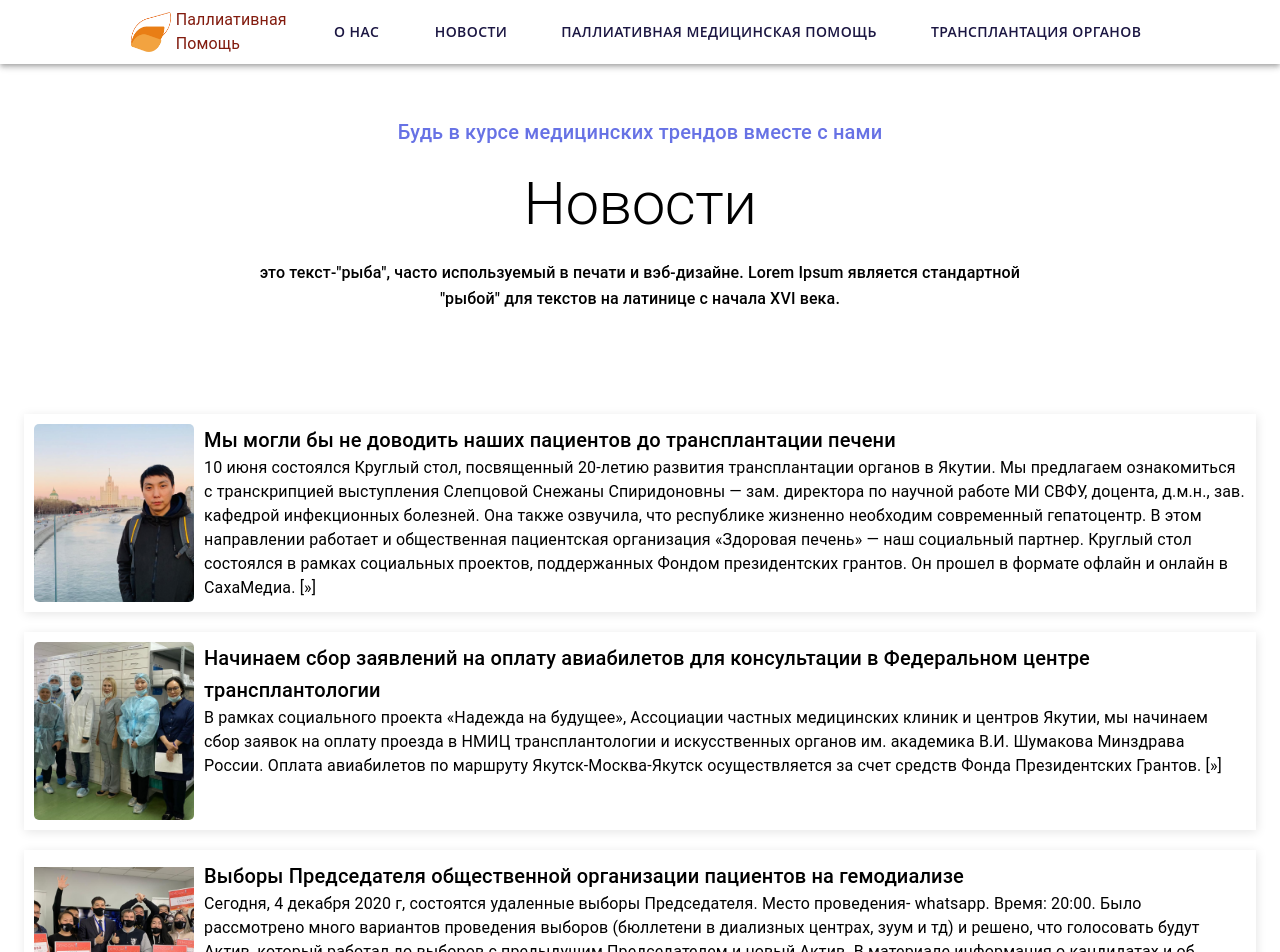
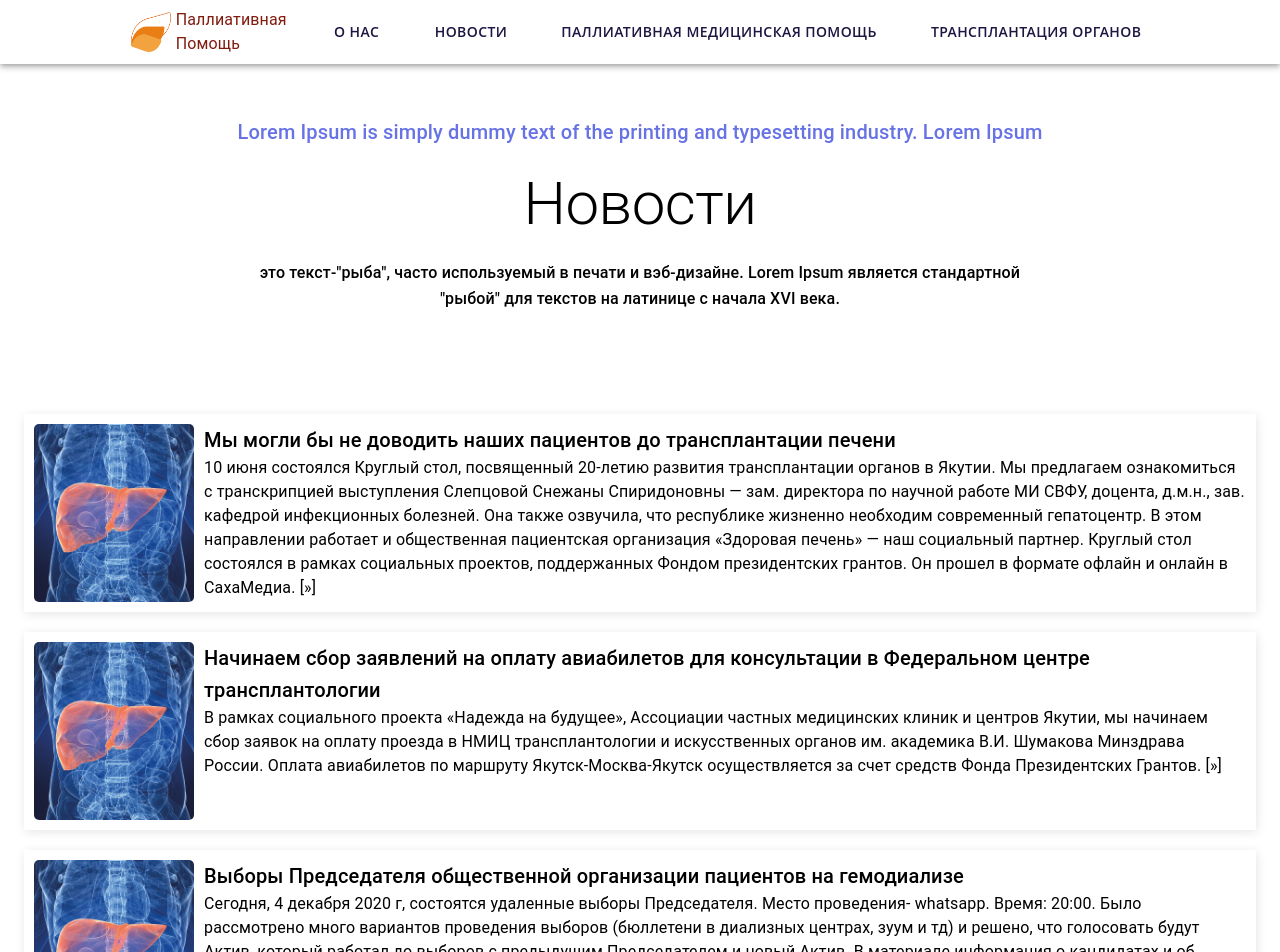
Before and after one commit to mrmainly/liver-service, a React (Create React App) app: page /news in a window 1280 px wide. Shown: the top 952 px of the page. Built offline with nearby package versions, Linux system fonts and the light colour scheme.

Commit message:
fixed submenu and changed photos in news and text

```diff
--- a/src/components/card/CardCustom.js
+++ b/src/components/card/CardCustom.js
@@ -1,4 +1,4 @@
-import React, { useState } from 'react';
+import React from 'react';
 import { makeStyles } from '@material-ui/core/styles';
 import { Box, Typography, CardMedia, CardActionArea } from '@material-ui/core'
 import { useNavigate } from 'react-router-dom';
@@ -45,7 +45,6 @@
     },
 }));
 const Card = ({ img, description, title, id }) => {
-    const [showElem, setShowElem] = useState(false)
     const classes = useStyles();
     const navigate = useNavigate()
 
--- a/src/components/layout/Header.js
+++ b/src/components/layout/Header.js
@@ -16,7 +16,7 @@
 import { DispatchContext } from "../../store";
 import { Link } from 'react-router-dom'
 
-const useStyles = makeStyles(() => ({
+const useStyles = makeStyles((theme) => ({
     header: {
         backgroundColor: "white",
         "@media (max-width: 900px)": {
@@ -34,7 +34,13 @@
         fontWeight: 600,
         size: "18px",
         marginLeft: "38px",
-        color: '#1B1642'
+        color: '#1B1642',
+        [theme.breakpoints.down('md')]: {
+            marginTop: 10,
+            marginLeft: 0,
+            border: '1px solid black',
+            fontSize: 12
+        },
     },
     toolbar: {
         display: "flex",
@@ -42,20 +48,27 @@
         alignItems: 'center'
     },
     drawerContainer: {
-        padding: "20px 30px",
         color: '#1B1642',
-        height: '100%'
+        height: '100%',
+        width: 250
     },
     linkStyle: {
         textDecoration: 'none',
         color: 'black'
+    },
+    menuStyle: {
+        display: 'flex',
+        [theme.breakpoints.down('md')]: {
+            flexDirection: 'column',
+            padding: 20
+        },
     }
 }));
 
 export default function Header() {
-    const { header, menuButton, toolbar, drawerContainer, linkStyle } = useStyles();
-    const [anchorEl, setAnchorEl] = React.useState(false)
-    const [openStatus, setOpenStatus] = React.useState(false)
+    const { header, menuButton, toolbar, drawerContainer, linkStyle, menuStyle } = useStyles();
+    const [anchorEl, setAnchorEl] = React.useState(null)
+    const [openStatus, setOpenStatus] = React.useState(null)
     const dispatch = useContext(DispatchContext)
     const navigate = useNavigate()
     const headersData = [
@@ -86,7 +99,7 @@
 
     useEffect(() => {
         const setResponsiveness = () => {
-            return window.innerWidth < 1180
+            return window.innerWidth < 1279
                 ? setState((prevState) => ({ ...prevState, mobileView: true }))
                 : setState((prevState) => ({ ...prevState, mobileView: false }));
         };
@@ -135,17 +148,7 @@
     const getDrawerChoices = () => {
         return (
             <div style={{ display: 'flex', flexDirection: 'column' }}>
-                {headersData.map((item, index) => {
-                    return (
-                        <Button
-                            className={menuButton}
-                            onClick={() => item.type ? navigate(item.href) : setAnchorEl(true)}
-                            key={index}
-                        >
-                            {item.label}
-                        </Button>
-                    );
-                })}
+                {getMenuButtons()}
             </div>
         )
     };
@@ -160,12 +163,14 @@
     );
     const getMenuButtons = () => {
         return (
-            <div style={{ display: 'flex' }}>
+            <div className={menuStyle}>
                 {headersData.map((item, index) => {
                     return (
                         <Button
+                            aria-controls="simple-menu"
+                            aria-haspopup="true"
                             className={menuButton}
-                            onClick={() => item.href ? navigate(item.href) : item.state(true)}
+                            onClick={(e) => item.href ? navigate(item.href) : item.state(e.currentTarget)}
                             key={index}
                         >
                             {item.label}
@@ -176,8 +181,9 @@
                     id="simple-menu"
                     anchorEl={anchorEl}
                     keepMounted
-                    open={anchorEl}
+                    open={Boolean(anchorEl)}
                     onClose={() => setAnchorEl(false)}
+                    style={{ marginTop: 20 }}
                 >
                     <Link to="/sister-care" className={linkStyle}>
                         <MenuItem >Отделение сестринского ухода</MenuItem>
@@ -193,8 +199,9 @@
                     id="simple-menu"
                     anchorEl={openStatus}
                     keepMounted
-                    open={openStatus}
+                    open={Boolean(openStatus)}
                     onClose={() => setOpenStatus(false)}
+                    style={{ marginTop: 20 }}
                 >
                     <Link to="/bud-page" className={linkStyle}>
                         <MenuItem>Трансплантация почки</MenuItem>
--- a/src/pages/news/components/FirstBlog.js
+++ b/src/pages/news/components/FirstBlog.js
@@ -24,7 +24,7 @@
     return (
         <Box className={classes.container}>
             <div style={{ display: 'flex', justifyContent: 'center', alignItems: 'center', flexDirection: 'column' }}>
-                <Typography variant="h6" style={{ color: '#6772E5', textAlign: 'center', paddingBottom: 20 }}>Будь в курсе медицинских трендов вместе с нами</Typography>
+                <Typography variant="h6" style={{ color: '#6772E5', textAlign: 'center', paddingBottom: 20 }}>Lorem Ipsum is simply dummy text of the printing and typesetting industry. Lorem Ipsum</Typography>
                 <Typography variant="h2" >Новости</Typography>
                 <Grid item style={{ textAlign: 'center' }} lg={8} sm={12} md={8} xl={8} xs={12}>
                     <Typography style={{ fontSize: 16, marginTop: 20 }} variant="h6">это текст-"рыба", часто используемый в печати и вэб-дизайне. Lorem Ipsum является стандартной "рыбой" для текстов на латинице с начала XVI века.</Typography>
--- a/src/pages/news/components/TeamCardBlog.js
+++ b/src/pages/news/components/TeamCardBlog.js
@@ -16,31 +16,31 @@
     const classes = useStyles()
     const object = [
         {
-            img: '/image/Element/201.png',
+            img: '/image/Element/kreatin.jpg',
             description: '10 июня состоялся Круглый стол, посвященный 20-летию развития трансплантации органов в Якутии. Мы предлагаем ознакомиться с транскрипцией выступления Слепцовой Снежаны Спиридоновны — зам. директора по научной работе МИ СВФУ, доцента, д.м.н., зав. кафедрой инфекционных болезней. Она также озвучила, что республике жизненно необходим современный гепатоцентр. В этом направлении работает и общественная пациентская организация «Здоровая печень» — наш социальный партнер. Круглый стол состоялся в рамках социальных проектов, поддержанных Фондом президентских грантов. Он прошел в формате офлайн и онлайн в СахаМедиа.  [»]',
             title: 'Мы могли бы не доводить наших пациентов до трансплантации печени',
             id: '1'
         },
         {
-            img: '/image/Element/127.png',
+            img: '/image/Element/kreatin.jpg',
             description: 'В рамках социального проекта «Надежда на будущее», Ассоциации частных медицинских клиник и центров Якутии, мы начинаем сбор заявок на оплату проезда в НМИЦ трансплантологии и искусственных органов им. академика В.И. Шумакова Минздрава России. Оплата авиабилетов по маршруту Якутск-Москва-Якутск осуществляется за счет средств Фонда Президентских Грантов.  [»]',
             title: 'Начинаем сбор заявлений на оплату авиабилетов для консультации в Федеральном центре трансплантологии',
             id: '2'
         },
         {
-            img: '/image/Element/262.png',
+            img: '/image/Element/kreatin.jpg',
             description: 'Сегодня, 4 декабря 2020 г, состоятся удаленные выборы Председателя. Место проведения- whatsapp. Время: 20:00. Было рассмотрено много вариантов проведения выборов (бюллетени в диализных центрах, зуум и тд) и решено, что голосовать будут Актив, который работал до выборов с предыдущим Председателем и новый Актив. В материале информация о кандидатах и об Активе.  [»]',
             title: 'Выборы Председателя общественной организации пациентов на гемодиализе',
             id: '3'
         },
         {
-            img: '/image/Element/262.png',
+            img: '/image/Element/kreatin.jpg',
             description: 'Сегодня, 4 декабря 2020 г, состоятся удаленные выборы Председателя. Место проведения- whatsapp. Время: 20:00. Было рассмотрено много вариантов проведения выборов (бюллетени в диализных центрах, зуум и тд) и решено, что голосовать будут Актив, который работал до выборов с предыдущим Председателем и новый Актив. В материале информация о кандидатах и об Активе.  [»]',
             title: 'Выборы Председателя общественной организации пациентов на гемодиализе',
             id: '3'
         },
         {
-            img: '/image/Element/262.png',
+            img: '/image/Element/kreatin.jpg',
             description: 'Сегодня, 4 декабря 2020 г, состоятся удаленные выборы Председателя. Место проведения- whatsapp. Время: 20:00. Было рассмотрено много вариантов проведения выборов (бюллетени в диализных центрах, зуум и тд) и решено, что голосовать будут Актив, который работал до выборов с предыдущим Председателем и новый Актив. В материале информация о кандидатах и об Активе.  [»]',
             title: 'Выборы Председателя общественной организации пациентов на гемодиализе',
             id: '3'
--- a/src/pages/news/newsInside.js
+++ b/src/pages/news/newsInside.js
@@ -19,9 +19,9 @@
 const BlogInside = () => {
     const classes = useStyles()
     const Information = [
-        'В декабре 2020 года из-за сложной эпидемиологической обстановки Demo Day IV потока Акселератора Б8 был проведен в онлайн-формате. В рамках 4 батча акселератора из 53 заявленных проектов в 1-й этап было отобрано 16 команда. Нашей команде удалось пройти отбор во 2-ой этап акселерации. Всего было отобрано 6 команд.',
-        'Всем шести командам-выпускникам подарили фирменный мерч акселератора, а также финансирование от Фонда развития инноваций РС(Я) на 22 тысячи долларов на продвижение проектов.',
-        'Наша команда получила ценный опыт выступления и фидбэки по проекту от менторов и экспертов. Отдельная благодарность коммьюнити акселератора за оказание колоссальной поддержки и ценным советам за столь короткие сроки. Стоит отметить, что в первом этапе проводилась интенсивная образовательная программа по методике профессора MIT (Массачусетский технологический университет) Билла Олега «Путеводитель предпринимателя». Благодаря этому наша команда получила бесценные знания, которые мы применяем сейчас и будем использовать в дальнейшем. '
+        'Lorem Ipsum is simply dummy text of the printing and typesetting industry. Lorem Ipsum has been the industrys standard dummy text ever since the 1500s, when an unknown printer took a galley of type and scrambled it to make a type specimen book. It has survived not only five centuries, but also the leap into electronic typesetting, remaining essentially unchanged. It was popularised in the 1960s with the release of Letraset sheets containing Lorem Ipsum passages, and more recently with desktop publishing software like Aldus PageMaker including versions of Lorem Ipsum.',
+        'Lorem Ipsum is simply dummy text of the printing and typesetting industry. Lorem Ipsum has been the industrys standard dummy text ever since the 1500s, when an unknown printer took a galley of type and scrambled it to make a type specimen book. It has survived not only five centuries, but also the leap into electronic typesetting, remaining essentially unchanged. It was popularised in the 1960s with the release of Letraset sheets containing Lorem Ipsum passages, and more recently with desktop publishing software like Aldus PageMaker including versions of Lorem Ipsum.',
+        'Lorem Ipsum is simply dummy text of the printing and typesetting industry. Lorem Ipsum has been the industrys standard dummy text ever since the 1500s, when an unknown printer took a galley of type and scrambled it to make a type specimen book. It has survived not only five centuries, but also the leap into electronic typesetting, remaining essentially unchanged. It was popularised in the 1960s with the release of Letraset sheets containing Lorem Ipsum passages, and more recently with desktop publishing software like Aldus PageMaker including versions of Lorem Ipsum.'
     ]
     return (
         <Layout>
```
Also changed, not shown: public/image/Element/kreatin.jpg (added).
